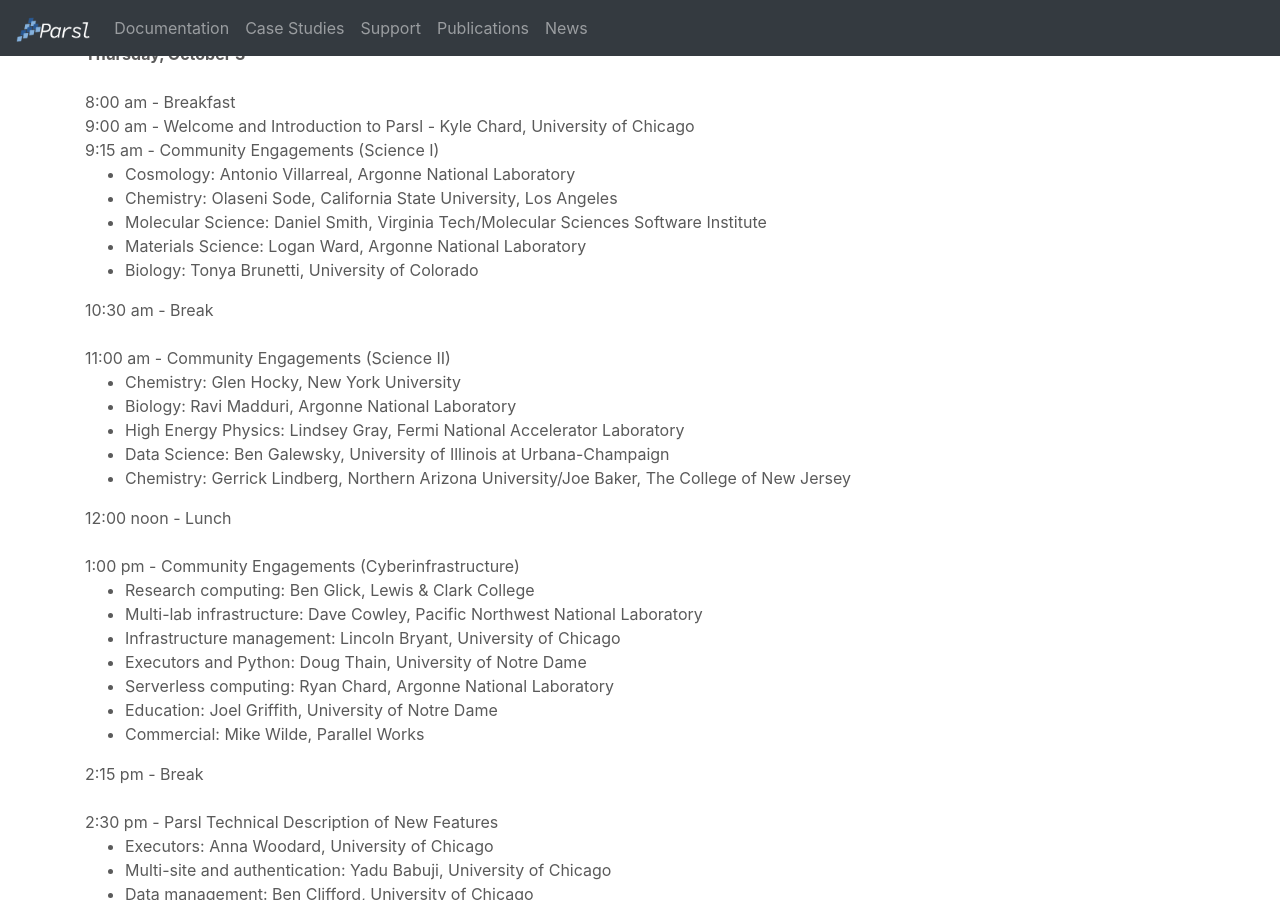
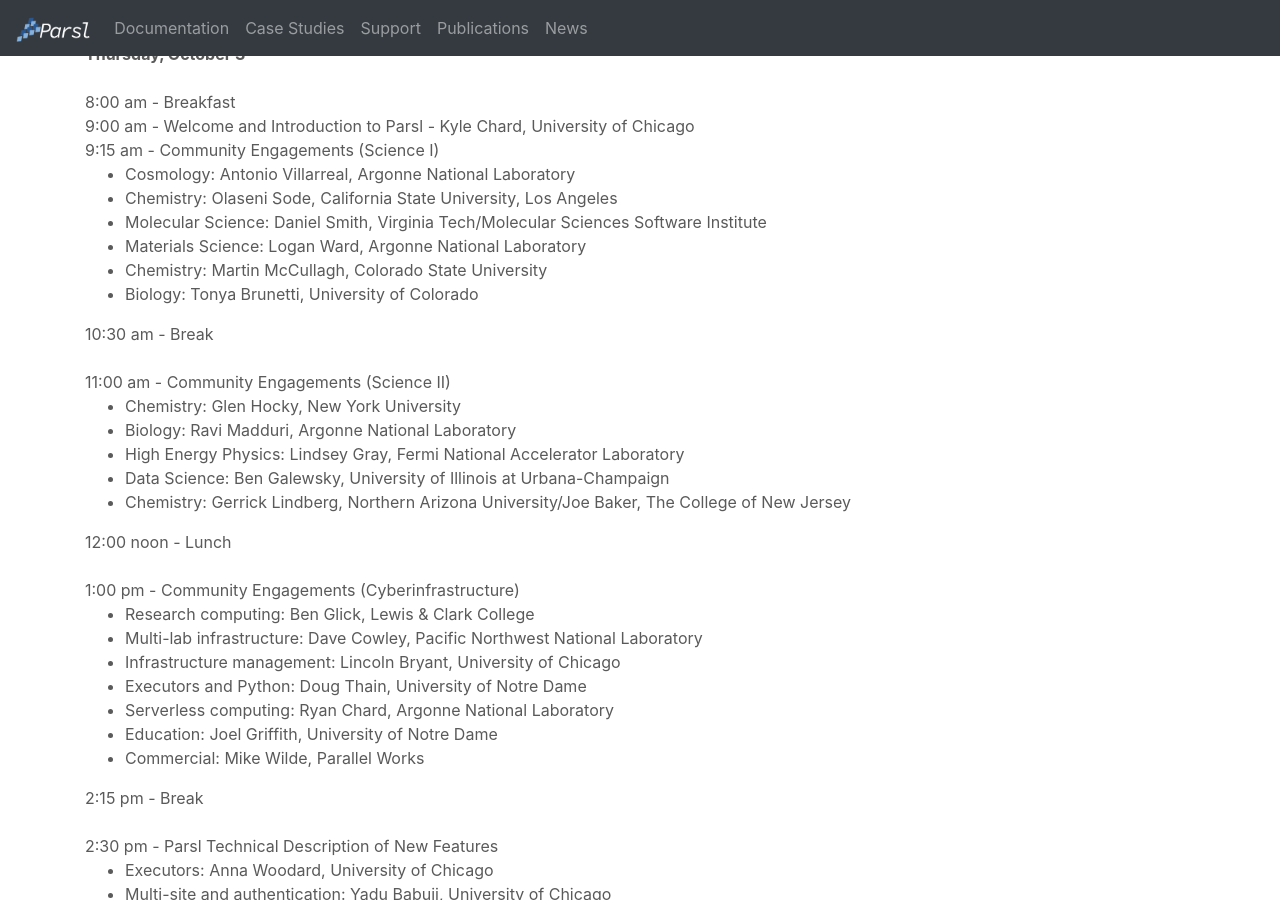
Before and after one commit to Parsl/parsl.github.io, a Jekyll site: the page built from parslfest.html, in a window 1280 px wide and 900 px high, scrolled down 425 px. Built offline with Jekyll 4.4.1, drawn with Linux system fonts in a browser that asks for light colours.

Commit message:
Adding martin

```diff
--- a/parslfest.html
+++ b/parslfest.html
@@ -45,6 +45,7 @@
           <li>Chemistry: Olaseni Sode, California State University, Los Angeles</li>
           <li>Molecular Science: Daniel Smith, Virginia Tech/Molecular Sciences Software Institute</li>
           <li>Materials Science: Logan Ward, Argonne National Laboratory</li>
+          <li>Chemistry: Martin McCullagh, Colorado State University</li>
           <li>Biology: Tonya Brunetti, University of Colorado</li>
       </ul>
 
```
